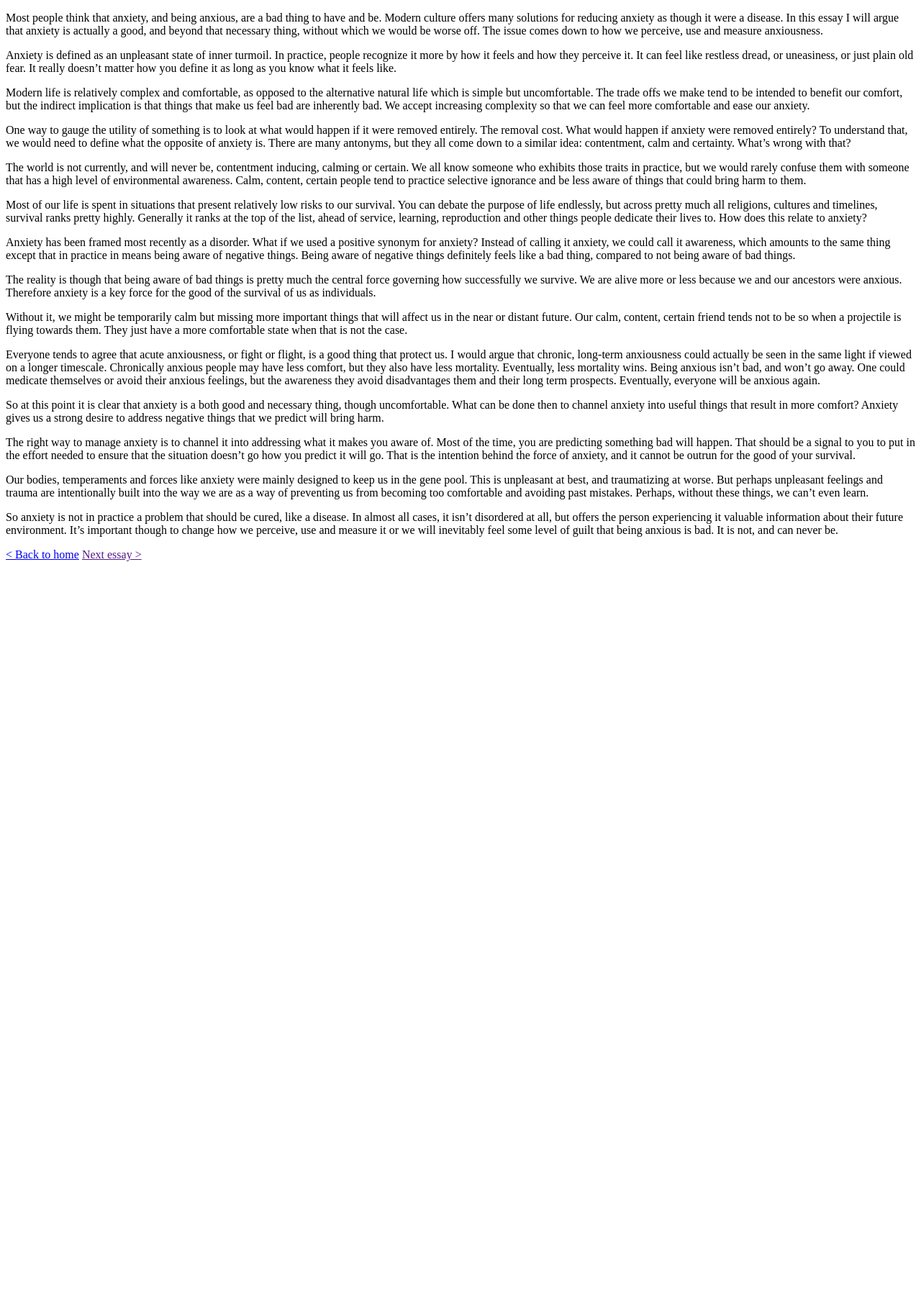
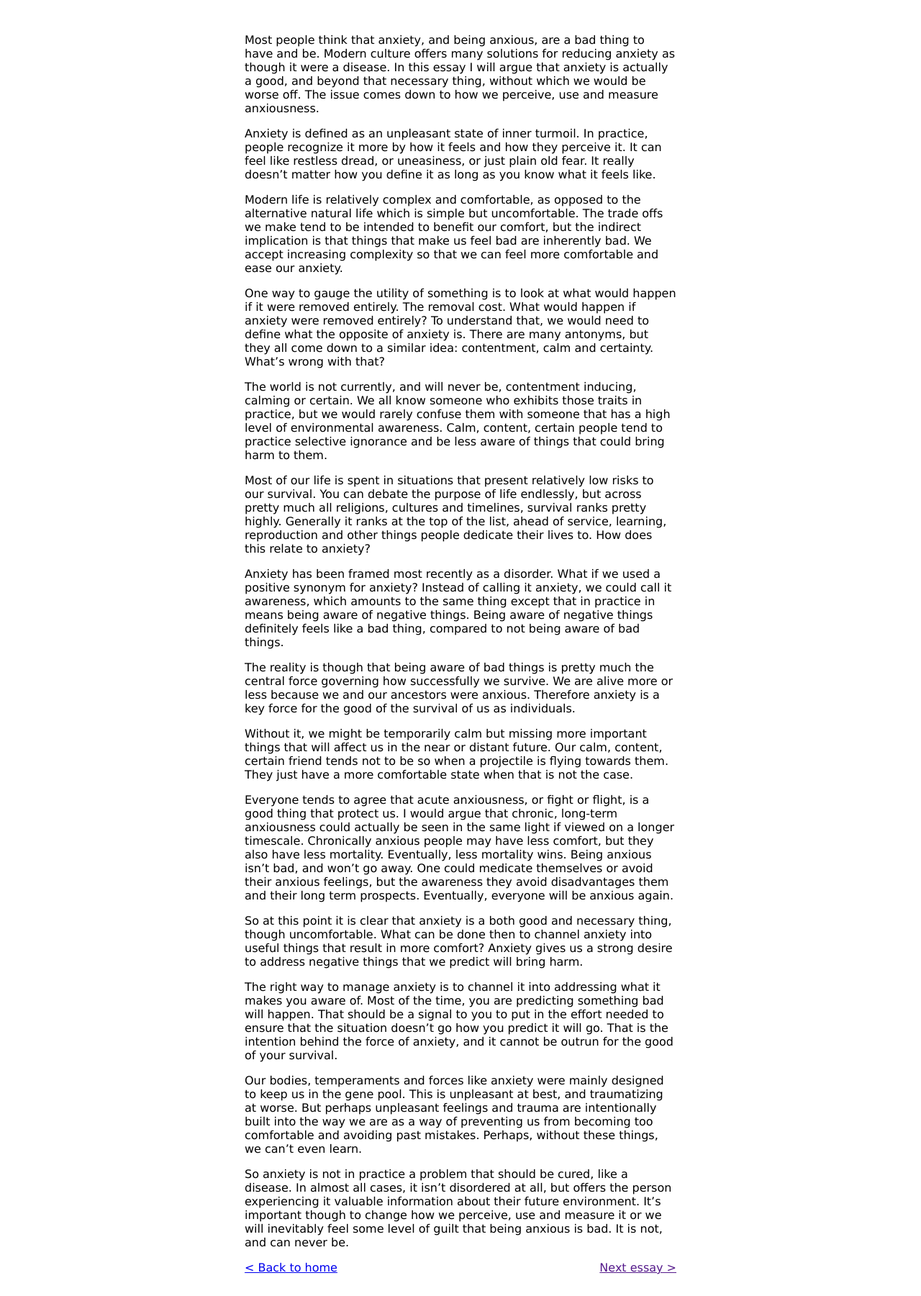
Before and after one commit to rogerkirkness/writing, a Jekyll site: the page built from _posts/2018-01-05-anxiety.md, in a window 1280 px wide. Shown: the whole page at 72% size. Built offline with Jekyll 4.4.1, drawn with Linux system fonts in a browser that asks for light colours; before the commit the page ends 900 px from its top, so only the background shows below that.

Commit message:
Markdown

```diff
--- a/_layouts/default.html
+++ b/_layouts/default.html
@@ -3,7 +3,7 @@
 <head>
 	<title>Roger Kirkness</title>
 	<meta name="viewport" content="width=device-width, initial-scale=1.0" />
-	<link rel="stylesheet" type="text/css" href="styles.css" />
+	<link rel="stylesheet" type="text/css" href="/css/styles.css" />
 </head>
 <body>
   {{ content }}
```
Also changed, not shown: css/styles.css (renamed from styles.css).
